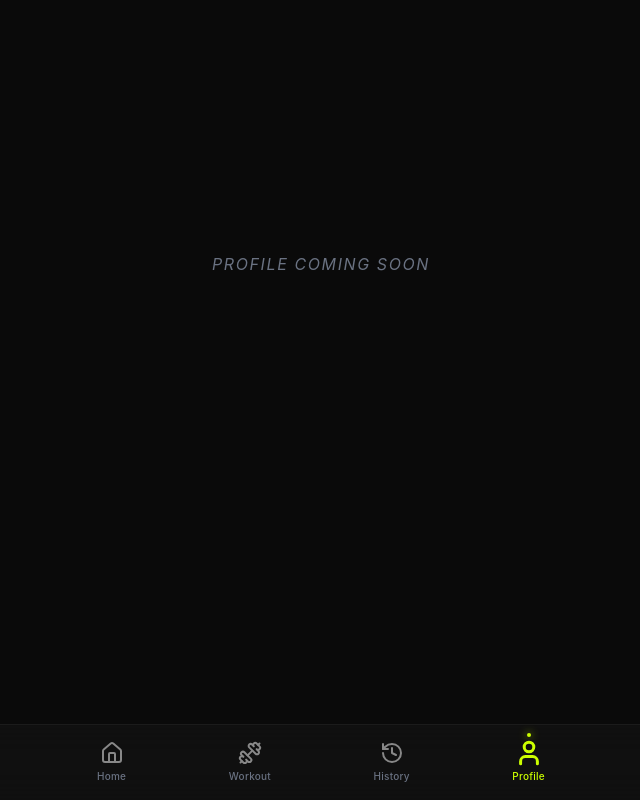
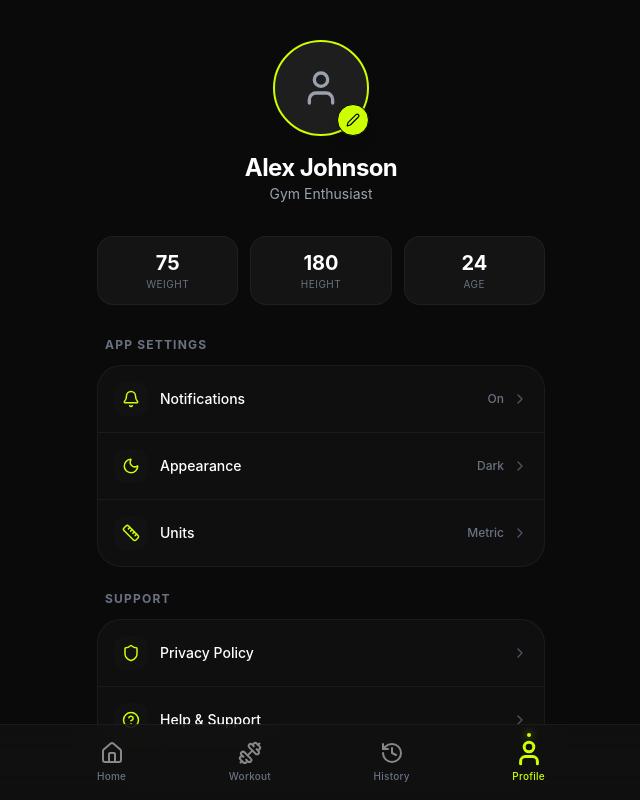
Before and after one commit to dadinooo/ai_gym, a React (Vite) app in the folder gym-app/: page / in a window 1280 px wide. Both pictures are taken after a click on the button "Profile". Shown: the whole page, without its empty margins (319-959 px from the left). Built offline with nearby package versions, Linux system fonts and the light colour scheme.

Commit message:
feat: implement user profile view with settings

```diff
--- a/gym-app/src/App.jsx
+++ b/gym-app/src/App.jsx
@@ -3,6 +3,7 @@ import Layout from './components/layout/Layout';
 import Dashboard from './components/dashboard/Dashboard';
 import WorkoutLogger from './components/workout/WorkoutLogger';
 import History from './components/history/History';
+import Profile from './components/profile/Profile';
 
 function App() {
   const [activeTab, setActiveTab] = useState('dashboard');
@@ -15,6 +16,8 @@ function App() {
         return <WorkoutLogger onFinish={() => setActiveTab('dashboard')} />;
       case 'history':
         return <History />;
+      case 'profile':
+        return <Profile />;
       default:
         return (
           <div className="flex items-center justify-center h-[60vh] text-gray-500 italic uppercase tracking-widest">
--- /dev/null
+++ b/gym-app/src/components/profile/Profile.jsx
@@ -0,0 +1,117 @@
+import React from 'react';
+import { motion } from 'framer-motion';
+import {
+  User,
+  Settings,
+  Bell,
+  Moon,
+  Ruler,
+  ChevronRight,
+  LogOut,
+  Shield,
+  HelpCircle,
+  Edit2
+} from 'lucide-react';
+
+const Profile = () => {
+  const settingsGroups = [
+    {
+      title: 'App Settings',
+      items: [
+        { icon: Bell, label: 'Notifications', value: 'On' },
+        { icon: Moon, label: 'Appearance', value: 'Dark' },
+        { icon: Ruler, label: 'Units', value: 'Metric' },
+      ]
+    },
+    {
+      title: 'Support',
+      items: [
+        { icon: Shield, label: 'Privacy Policy' },
+        { icon: HelpCircle, label: 'Help & Support' },
+      ]
+    }
+  ];
+
+  return (
+    <motion.div
+      initial={{ opacity: 0, y: 20 }}
+      animate={{ opacity: 1, y: 0 }}
+      className="space-y-8"
+    >
+      {/* Header */}
+      <header className="flex flex-col items-center pt-4">
+        <div className="relative">
+          <div className="w-24 h-24 rounded-full bg-gym-gray border-2 border-gym-accent flex items-center justify-center mb-4 overflow-hidden">
+             {/* Placeholder for actual user image, using icon for now */}
+            <User className="text-gray-400" size={40} />
+          </div>
+          <button className="absolute bottom-4 right-0 bg-gym-accent text-black p-2 rounded-full shadow-lg border border-black active:scale-95 transition-transform">
+            <Edit2 size={14} />
+          </button>
+        </div>
+        <h1 className="text-2xl font-bold tracking-tight">Alex Johnson</h1>
+        <p className="text-gray-400 text-sm">Gym Enthusiast</p>
+      </header>
+
+      {/* Stats Cards */}
+      <section className="grid grid-cols-3 gap-3">
+        {[
+          { label: 'Weight', value: '75', unit: 'kg' },
+          { label: 'Height', value: '180', unit: 'cm' },
+          { label: 'Age', value: '24', unit: 'yo' },
+        ].map((stat, i) => (
+          <div key={i} className="bg-gym-gray/50 border border-white/5 p-3 rounded-2xl text-center">
+            <div className="text-xl font-bold text-white">{stat.value}</div>
+            <div className="text-[10px] text-gray-500 uppercase tracking-wider">{stat.label}</div>
+          </div>
+        ))}
+      </section>
+
+      {/* Settings Groups */}
+      <div className="space-y-6">
+        {settingsGroups.map((group, groupIndex) => (
+          <section key={groupIndex} className="space-y-3">
+            <h3 className="text-xs font-bold uppercase tracking-widest text-gray-500 pl-2">
+              {group.title}
+            </h3>
+            <div className="bg-gym-gray/30 border border-white/5 rounded-3xl overflow-hidden">
+              {group.items.map((item, i) => (
+                <button
+                  key={i}
+                  className={`w-full flex items-center justify-between p-4 hover:bg-white/5 transition-colors ${
+                    i !== group.items.length - 1 ? 'border-b border-white/5' : ''
+                  }`}
+                >
+                  <div className="flex items-center gap-3">
+                    <div className="p-2 bg-gym-dark rounded-xl text-gym-accent">
+                      <item.icon size={18} />
+                    </div>
+                    <span className="font-medium text-sm">{item.label}</span>
+                  </div>
+                  <div className="flex items-center gap-2">
+                    {item.value && (
+                      <span className="text-xs text-gray-500 font-medium">{item.value}</span>
+                    )}
+                    <ChevronRight size={16} className="text-gray-600" />
+                  </div>
+                </button>
+              ))}
+            </div>
+          </section>
+        ))}
+      </div>
+
+      {/* Logout Button */}
+      <section>
+        <button className="w-full flex items-center justify-center gap-2 text-red-400 font-medium p-4 rounded-2xl hover:bg-red-500/10 transition-colors border border-transparent hover:border-red-500/20">
+          <LogOut size={18} />
+          <span>Log Out</span>
+        </button>
+      </section>
+
+      <div className="h-4"></div>
+    </motion.div>
+  );
+};
+
+export default Profile;
```
